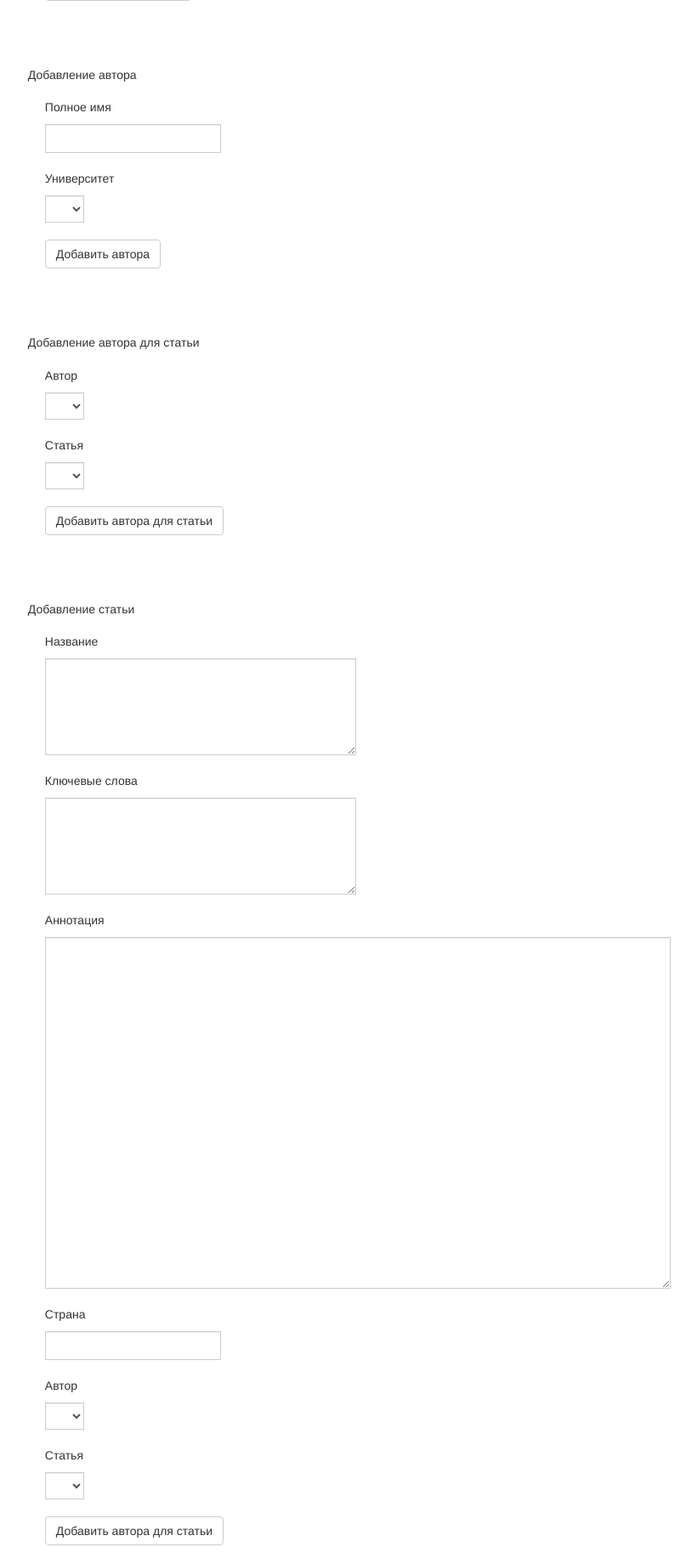
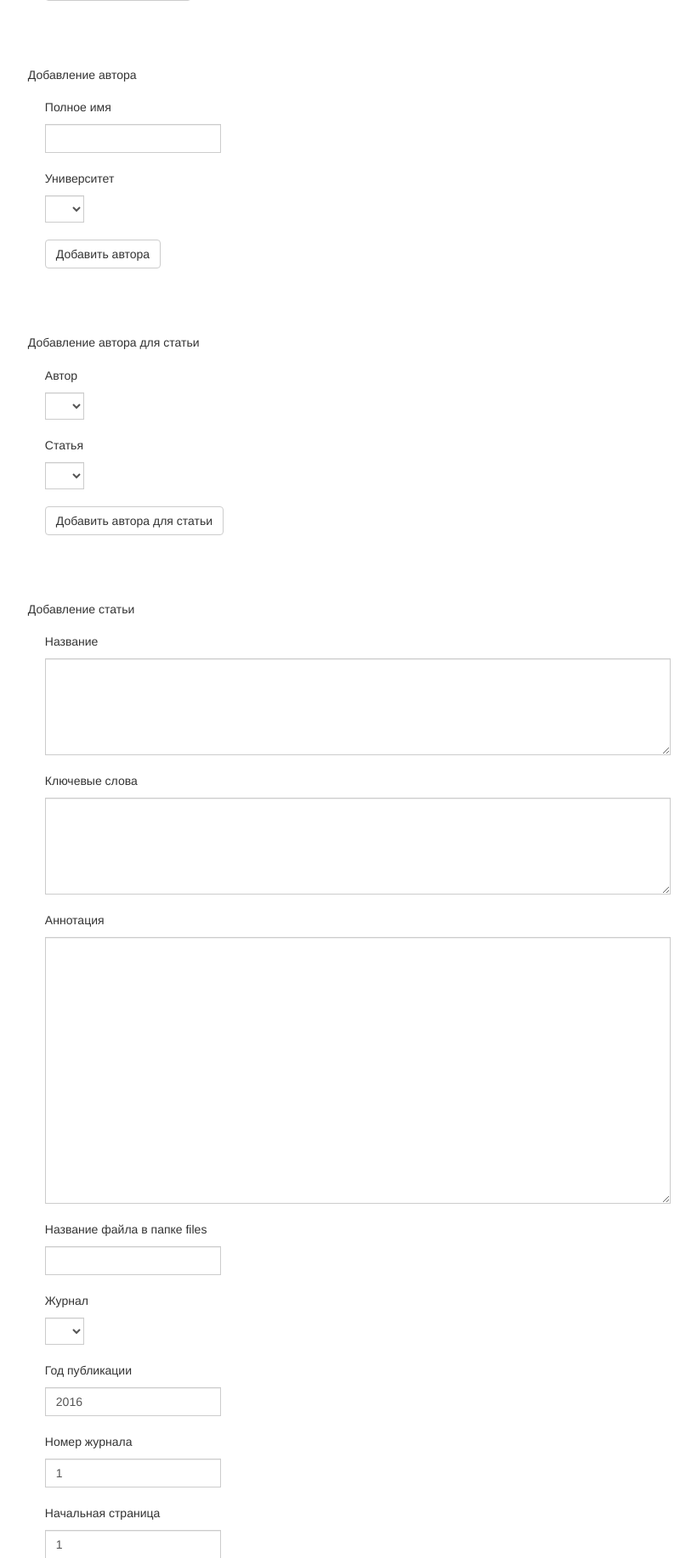
Before and after one commit to VAShibaev/CourseWork, a Python web app: template CourseWork/coursework/templates/add_data.jinja2 in a window 1280 px wide. Shown: the part 910-2744 px from the top of the page at 85% size, without its empty margins (118-938 px from the left). Run offline with Jinja, Linux system fonts and the light colour scheme; the template is opened without the code that fills it, so the values that code supplies are empty; some libraries are stand-ins or nearby versions.

Commit message:
The second version

```diff
--- a/CourseWork/coursework/templates/add_data.jinja2
+++ b/CourseWork/coursework/templates/add_data.jinja2
@@ -48,7 +48,7 @@
 						<div class="block">
 							<p>Название</p>
 							<div class="input-group">
-								<textarea class="form-control" name="journal.name" cols="40" rows="5"></textarea>
+								<textarea class="form-control" name="journal.name" cols="100" rows="5"></textarea>
 							</div>
 						</div>
 
@@ -84,7 +84,7 @@
 						<div class="block">
 							<p>Название</p>
 							<div class="input-group">
-								<textarea class="form-control" name="university.name" cols="40" rows="5"></textarea>
+								<textarea class="form-control" name="university.name" cols="100" rows="5"></textarea>
 							</div>
 						</div>
 
@@ -215,36 +215,36 @@
 						<div class="block">
 							<p>Название</p>
 							<div class="input-group">
-								<textarea class="form-control" name="article.name" cols="40" rows="5"></textarea>
+								<textarea class="form-control" name="article.name" cols="100" rows="5"></textarea>
 							</div>
 						</div>
 
 						<div class="block">
 							<p>Ключевые слова</p>
 							<div class="input-group">
-								<textarea class="form-control" name="article.keywords" cols="40" rows="5"></textarea>
+								<textarea class="form-control" name="article.keywords" cols="100" rows="5"></textarea>
 							</div>
 						</div>
 
 						<div class="block">
 							<p>Аннотация</p>
 							<div class="input-group">
-								<textarea class="form-control" name="article.abstract" cols="100" rows="20"></textarea>
+								<textarea class="form-control" name="article.abstract" cols="100" rows="15"></textarea>
 							</div>
 						</div>
 
 						<div class="block">
-							<p>Страна</p>
+							<p>Название файла в папке files</p>
 							<div class="input-group">
-								<input type="text" class="form-control" name="university.country">
+								<input type="text" class="form-control" name="article.file">
 							</div>
 						</div>
 
 						<div class="block">
-							<p>Автор</p>
+							<p>Журнал</p>
 							<div class="input-group">
-								<select class="form-control" size="1" name="article_author.author">
-									{% for item in authors %}
+								<select class="form-control" size="1" name="article.journal">
+									{% for item in journals %}
 										<option>{{item}}</option>
 									{% endfor %}
 								</select>
@@ -252,18 +252,35 @@
 						</div>
 
 						<div class="block">
-							<p>Статья</p>
+							<p>Год публикации</p>
 							<div class="input-group">
-								<select class="form-control" size="1" name="article_author.article">
-									{% for item in articles %}
-										<option>{{item}}</option>
-									{% endfor %}
-								</select>
+								<input type="number" class="form-control" name="article.year" value="2016">
 							</div>
 						</div>
 
 						<div class="block">
-							<button type="submit" name="article_author.submitted" class="btn btn-default">Добавить автора для статьи</button>
+							<p>Номер журнала</p>
+							<div class="input-group">
+								<input type="number" class="form-control" name="article.number" value="1">
+							</div>
+						</div>
+
+						<div class="block">
+							<p>Начальная страница</p>
+							<div class="input-group">
+								<input type="number" class="form-control" name="article.start_page" value="1">
+							</div>
+						</div>
+
+						<div class="block">
+							<p>Конечная страница</p>
+							<div class="input-group">
+								<input type="number" class="form-control" name="article.end_page" value="2">
+							</div>
+						</div>
+
+						<div class="block">
+							<button type="submit" name="article.submitted" class="btn btn-default">Добавить статью</button>
 						</div>
 					</form>
 				</div>
```
Also changed, not shown: CourseWork/coursework/views.py (+83 -13 lines), CourseWork/CourseWork.sqlite, 2 other files.
